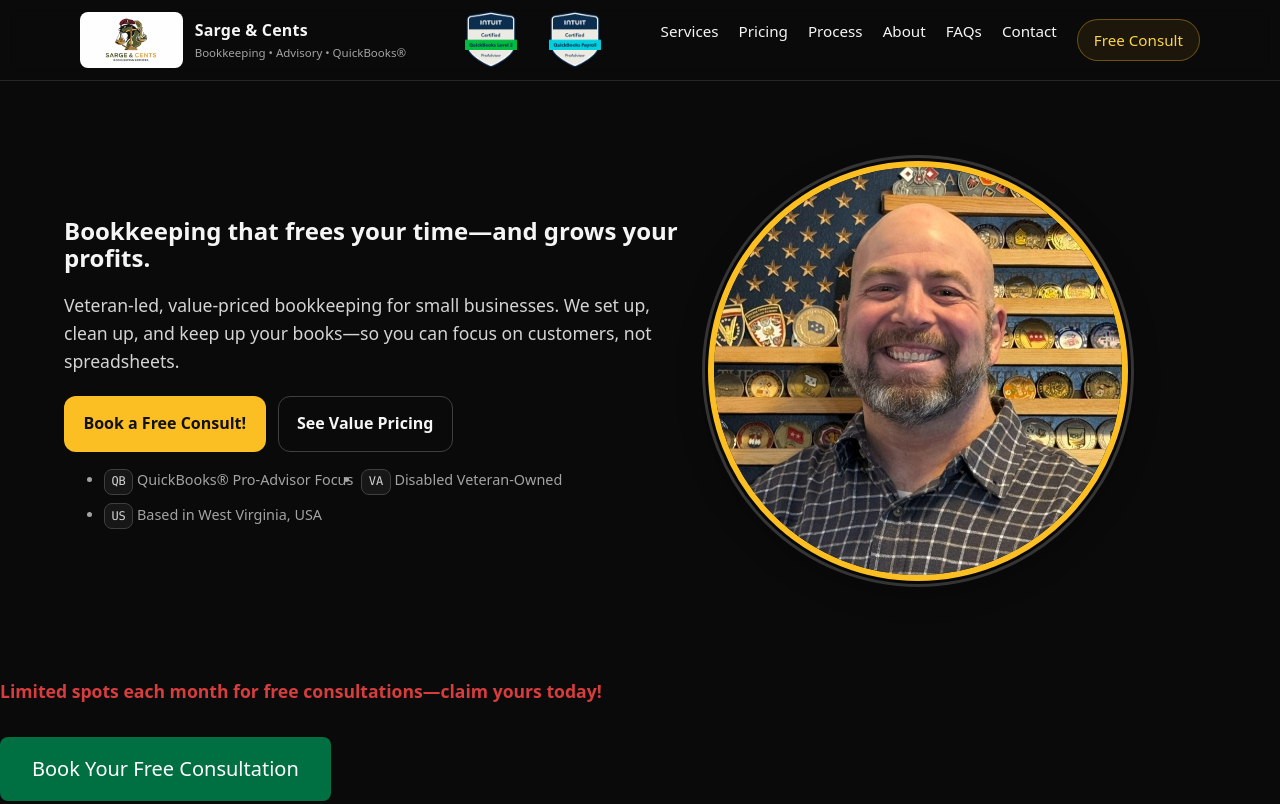
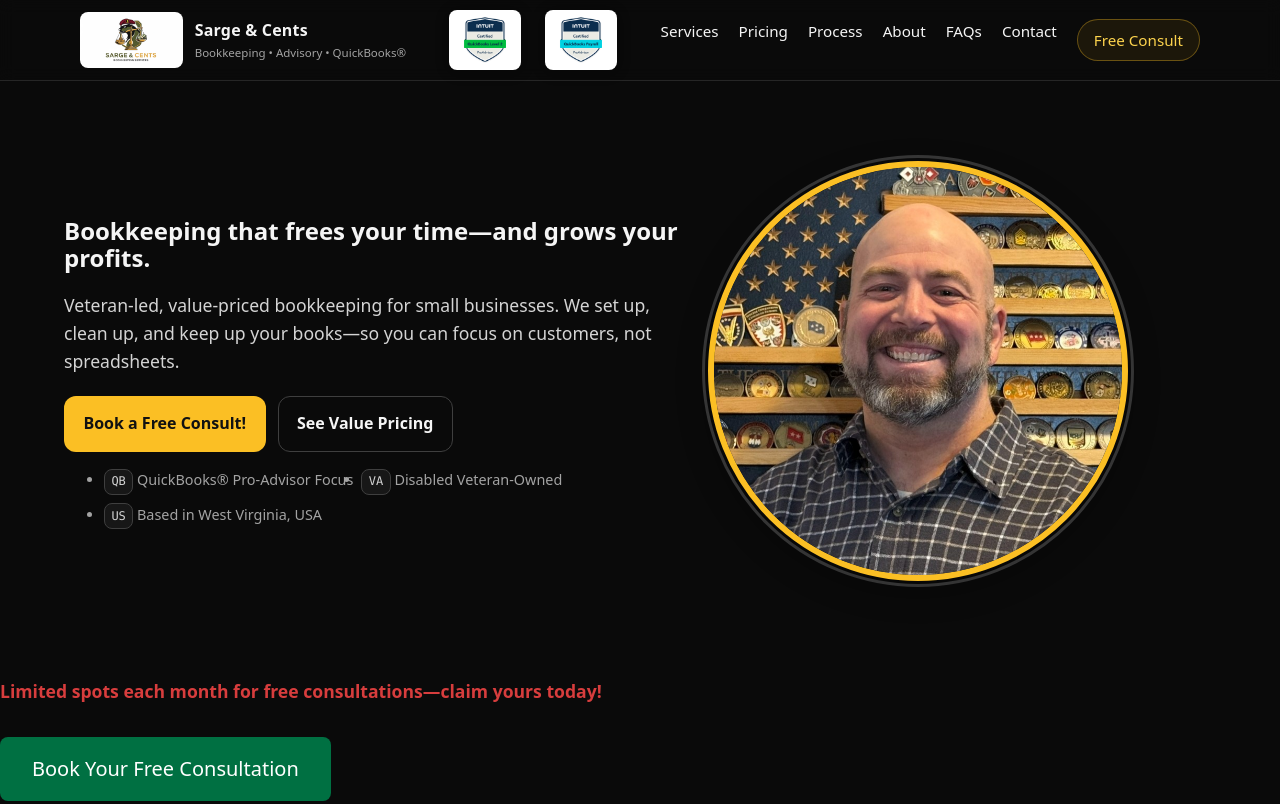
Before and after one commit to Darron-code/Darron-code.github.io, a website: page index.html in a window 1280 px wide. Shown: the top 804 px of the page. Drawn offline with Linux system fonts and the light colour scheme.

Commit message:
Update styles.css

```diff
--- a/styles.css
+++ b/styles.css
@@ -69,6 +69,7 @@ img{max-width:100%;display:block}
 .brand-logo{height:56px;width:auto;border-radius:8px}
 .brand-title{font-weight:800;letter-spacing:.2px}
 .brand-sub{font-size:.72rem;color:var(--muted)}
+.trust-badges img {filter: drop-shadow(0 2px 8px rgba(0,0,0,0.08));background: #fff;border-radius: 8px;padding: 6px 12px;}
 .menu{display:none;gap:1.25rem;font-size:.95rem}
 .btn-pill{display:inline-flex;align-items:center;gap:.5rem;border:1px solid rgba(251,191,36,.35);background:rgba(251,191,36,.08);color:#fcd34d;padding:.5rem 1rem;border-radius:999px}
 
```
